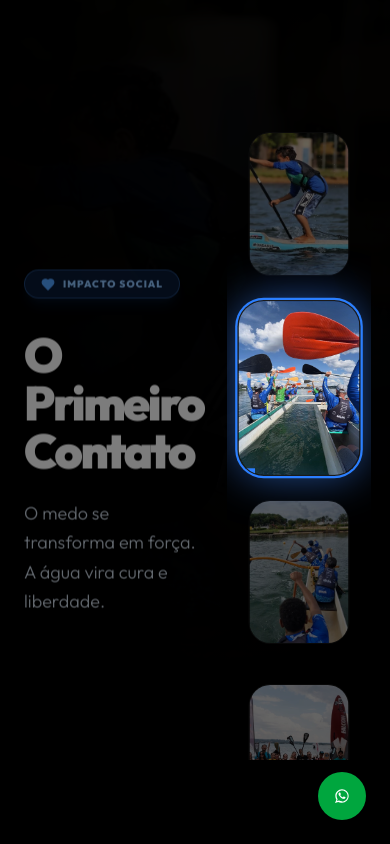
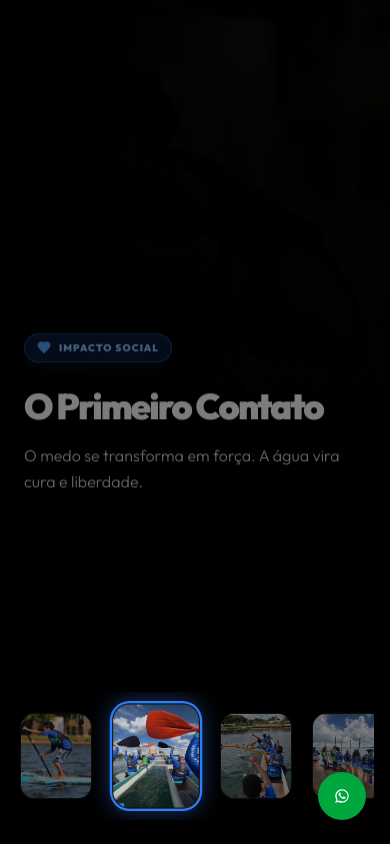
Before and after one commit to JesusVicken/filhosdanacao, a Next.js app in the folder filhosdanacao/: page / in a window 390 px wide. Shown: the top 844 px of the page. Built offline with nearby package versions, Linux system fonts and the light colour scheme; grey boxes are pictures that could not be loaded.

Commit message:
fix: ajuste de parceirias e projects para deixar mais reponsivo

```diff
--- a/filhosdanacao/src/app/_components/projects.tsx
+++ b/filhosdanacao/src/app/_components/projects.tsx
@@ -5,12 +5,11 @@ import Image from 'next/image'
 import { motion, AnimatePresence } from 'framer-motion'
 import { Heart } from 'lucide-react'
 
-// DADOS (Com suporte a React Nodes no Título para formatação premium)
+// DADOS
 const gallery = [
     {
         id: 1,
         src: '/filhosdanacao3.webp',
-        // 🔥 UI Moderna: Título empilhado com destaque no meio 🔥
         title: (
             <span className="flex flex-col gap-1 md:gap-2 leading-[0.9]">
                 <span>Sincronia.</span>
@@ -34,7 +33,7 @@ const gallery = [
     },
     {
         id: 4,
-        src: '/comunidade.jpeg',
+        src: '/lagoFilhos.jpeg',
         title: 'Base de Acolhimento',
         desc: 'Um porto seguro no Lago Paranoá.'
     },
@@ -48,10 +47,13 @@ const gallery = [
 
 export default function Projects() {
     const [activeIndex, setActiveIndex] = useState(0)
-    const containerRef = useRef<HTMLDivElement | null>(null)
+
+    // Referências separadas para o scroll mobile (horizontal) e desktop (vertical)
+    const desktopContainerRef = useRef<HTMLDivElement | null>(null)
+    const mobileContainerRef = useRef<HTMLDivElement | null>(null)
 
     const activeCard = gallery[activeIndex]
-    const SLIDE_DURATION = 6000 // 6 segundos por foto (Tempo ideal para leitura e apreciação)
+    const SLIDE_DURATION = 6000 // 6 segundos
 
     // PRELOAD DAS IMAGENS
     useEffect(() => {
@@ -61,38 +63,44 @@ export default function Projects() {
         })
     }, [])
 
-    // 🔥 NOVA FEATURE: AUTO PLAY DO CARROSSEL 🔥
+    // AUTO PLAY
     useEffect(() => {
         const timer = setInterval(() => {
             setActiveIndex((prev) => (prev + 1) % gallery.length)
         }, SLIDE_DURATION)
-
-        // Se o usuário clicar (activeIndex mudar), o cronômetro reseta,
-        // garantindo que a foto não pule logo após a interação manual.
         return () => clearInterval(timer)
     }, [activeIndex])
 
-    // 🔥 CORREÇÃO: SCROLL LOCAL APENAS NO CARROSSEL 🔥
+    // SCROLL LOCAL (Detecta qual carrossel está ativo e centraliza a miniatura)
     useEffect(() => {
-        const el = containerRef.current
-        if (!el) return
-
+        // Scroll Desktop (Vertical)
+        if (desktopContainerRef.current && window.innerWidth >= 768) {
+            const el = desktopContainerRef.current
             const activeChild = el.children[activeIndex] as HTMLElement
             if (activeChild) {
-            // Calcula o centro do elemento em relação ao container para não afetar o scroll da janela global
                 const offsetTop = activeChild.offsetTop
                 const halfContainer = el.clientHeight / 2
                 const halfChild = activeChild.clientHeight / 2
+                el.scrollTo({ top: offsetTop - halfContainer + halfChild, behavior: 'smooth' })
+            }
+        }
 
-            el.scrollTo({
-                top: offsetTop - halfContainer + halfChild,
-                behavior: 'smooth'
-            })
+        // Scroll Mobile (Horizontal)
+        if (mobileContainerRef.current && window.innerWidth < 768) {
+            const el = mobileContainerRef.current
+            const activeChild = el.children[activeIndex] as HTMLElement
+            if (activeChild) {
+                const offsetLeft = activeChild.offsetLeft
+                const halfContainer = el.clientWidth / 2
+                const halfChild = activeChild.clientWidth / 2
+                el.scrollTo({ left: offsetLeft - halfContainer + halfChild, behavior: 'smooth' })
+            }
         }
     }, [activeIndex])
 
     return (
-        <section className="relative h-screen w-full overflow-hidden bg-black text-white font-sans">
+        // Uso de 100svh garante que não corte no mobile
+        <section className="relative h-[100svh] min-h-[600px] w-full overflow-hidden bg-black text-white font-sans">
 
             {/* BACKGROUND CINEMÁTICO */}
             <AnimatePresence mode="wait">
@@ -107,7 +115,7 @@ export default function Projects() {
                     <motion.div
                         animate={{ scale: 1.1 }}
                         transition={{ duration: 20, ease: "linear" }}
-                        className="w-full h-full"
+                        className="relative w-full h-full"
                     >
                         <Image
                             src={activeCard.src}
@@ -119,46 +127,46 @@ export default function Projects() {
                         />
                     </motion.div>
 
-                    {/* OVERLAYS PRO (Gradientes e escurecimento) */}
-                    <div className="absolute inset-0 bg-black/50" />
-                    <div className="absolute inset-0 bg-gradient-to-t from-black via-black/70 to-transparent" />
-                    <div className="absolute inset-0 bg-gradient-to-r from-black/80 via-transparent to-black/30" />
+                    {/* OVERLAYS PRO */}
+                    <div className="absolute inset-0 bg-black/40" />
+                    <div className="absolute inset-0 bg-gradient-to-t from-black via-black/70 to-transparent md:via-black/50" />
+                    <div className="absolute inset-0 bg-gradient-to-r from-black/90 via-black/40 to-transparent md:from-black/80 md:to-black/30" />
                 </motion.div>
             </AnimatePresence>
 
             {/* CONTEÚDO PRINCIPAL */}
-            <div className="relative z-20 flex h-full">
+            <div className="relative z-20 flex h-full flex-col md:flex-row">
 
-                {/* TEXTO DA ESQUERDA */}
-                <div className="flex flex-col justify-center px-6 md:px-20 max-w-4xl">
+                {/* --- TEXTO (Esquerda no Desktop / Topo no Mobile) --- */}
+                <div className="flex flex-col justify-center px-6 md:px-20 max-w-4xl flex-1 pb-32 md:pb-0 pt-20 md:pt-0">
                     <AnimatePresence mode="wait">
                         <motion.div
                             key={activeCard.id}
-                            initial={{ opacity: 0, y: 40 }}
+                            initial={{ opacity: 0, y: 30 }}
                             animate={{ opacity: 1, y: 0 }}
-                            exit={{ opacity: 0, y: -40 }}
+                            exit={{ opacity: 0, y: -30 }}
                             transition={{ duration: 0.6, ease: "easeOut" }}
                         >
-                            <div className="inline-flex items-center gap-2 px-4 py-1.5 rounded-full bg-blue-500/20 border border-blue-400/30 text-blue-300 text-[10px] font-black uppercase tracking-widest mb-8 backdrop-blur-md shadow-lg shadow-blue-500/10">
+                            <div className="inline-flex items-center gap-2 px-3 py-1.5 md:px-4 rounded-full bg-blue-500/20 border border-blue-400/30 text-blue-300 text-[10px] md:text-xs font-black uppercase tracking-widest mb-6 md:mb-8 backdrop-blur-md shadow-lg shadow-blue-500/10">
                                 <Heart size={14} className="fill-blue-400 text-blue-400" />
                                 Impacto Social
                             </div>
 
-                            <h2 className="text-5xl sm:text-6xl md:text-7xl lg:text-8xl font-black mb-6 tracking-tighter drop-shadow-2xl">
+                            <h2 className="text-4xl sm:text-5xl md:text-7xl lg:text-8xl font-black mb-4 md:mb-6 tracking-tighter drop-shadow-2xl">
                                 {activeCard.title}
                             </h2>
 
-                            <p className="text-lg md:text-xl lg:text-2xl text-slate-300 max-w-2xl font-light leading-relaxed drop-shadow-md">
+                            <p className="text-base sm:text-lg md:text-xl lg:text-2xl text-slate-300 max-w-2xl font-light leading-relaxed drop-shadow-md">
                                 {activeCard.desc}
                             </p>
                         </motion.div>
                     </AnimatePresence>
                 </div>
 
-                {/* CARROSSEL LATERAL DIREITO */}
-                <div className="ml-auto flex items-center pr-6 md:pr-12 z-30">
+                {/* --- CARROSSEL LATERAL (Apenas Desktop) --- */}
+                <div className="hidden md:flex ml-auto items-center pr-12 z-30">
                     <div
-                        ref={containerRef}
+                        ref={desktopContainerRef}
                         className="flex flex-col gap-6 overflow-y-auto max-h-[80vh] snap-y snap-mandatory px-4 py-10 relative
                         [-ms-overflow-style:none] [scrollbar-width:none] [&::-webkit-scrollbar]:hidden scroll-smooth"
                     >
@@ -166,38 +174,29 @@ export default function Projects() {
                             <motion.div
                                 key={item.id}
                                 onClick={() => setActiveIndex(index)}
-                                className={`relative w-28 h-40 md:w-36 md:h-52 rounded-[1.5rem] overflow-hidden cursor-pointer snap-center transition-all duration-500 border border-white/10 shrink-0
+                                className={`relative w-36 h-52 rounded-[1.5rem] overflow-hidden cursor-pointer snap-center transition-all duration-500 border border-white/10 shrink-0
                                 ${activeIndex === index
                                         ? 'scale-110 ring-2 ring-blue-500 shadow-[0_0_40px_rgba(59,130,246,0.6)] z-10 border-transparent'
                                         : 'scale-90 opacity-40 hover:opacity-100 hover:scale-95'}
                                 `}
                             >
-                                <Image
-                                    src={item.src}
-                                    alt="Miniatura"
-                                    fill
-                                    sizes="(max-width: 768px) 150px, 200px"
-                                    className="object-cover"
-                                />
+                                <Image src={item.src} alt="Miniatura" fill sizes="150px" className="object-cover" />
 
-                                {/* Glow animado interno na miniatura ativa */}
                                 {activeIndex === index && (
+                                    <>
                                         <motion.div
                                             className="absolute inset-0 rounded-[1.5rem] pointer-events-none"
                                             animate={{ opacity: [0.2, 0.5, 0.2] }}
                                             transition={{ duration: 2, repeat: Infinity }}
                                             style={{ boxShadow: 'inset 0 0 20px rgba(59,130,246,0.5)' }}
                                         />
-                                )}
-
-                                {/* 🔥 BARRA DE PROGRESSO DO AUTO-PLAY 🔥 */}
-                                {activeIndex === index && (
                                         <motion.div
                                             initial={{ width: 0 }}
                                             animate={{ width: "100%" }}
                                             transition={{ duration: SLIDE_DURATION / 1000, ease: "linear" }}
                                             className="absolute bottom-0 left-0 h-1.5 bg-blue-500 z-20"
                                         />
+                                    </>
                                 )}
                             </motion.div>
                         ))}
@@ -205,6 +204,40 @@ export default function Projects() {
                 </div>
             </div>
 
+            {/* --- CARROSSEL INFERIOR (Apenas Mobile) --- */}
+            <div className="md:hidden absolute bottom-6 left-0 w-full z-30 px-4">
+                <div
+                    ref={mobileContainerRef}
+                    className="flex items-center gap-3 overflow-x-auto snap-x snap-mandatory [-ms-overflow-style:none] [scrollbar-width:none] [&::-webkit-scrollbar]:hidden pb-4 pt-4"
+                >
+                    {gallery.map((item, index) => (
+                        <motion.div
+                            key={item.id}
+                            onClick={() => setActiveIndex(index)}
+                            className={`relative w-20 h-24 sm:w-24 sm:h-28 rounded-2xl overflow-hidden cursor-pointer snap-center shrink-0 transition-all duration-500 border border-white/10
+                            ${activeIndex === index
+                                    ? 'scale-110 ring-2 ring-blue-500 shadow-[0_0_20px_rgba(59,130,246,0.5)] z-10 border-transparent mx-2'
+                                    : 'scale-90 opacity-50 hover:opacity-100'}
+                            `}
+                        >
+                            <Image src={item.src} alt="Miniatura" fill sizes="100px" className="object-cover" />
+
+                            {activeIndex === index && (
+                                <>
+                                    <div className="absolute inset-0 bg-black/10" />
+                                    <motion.div
+                                        initial={{ width: 0 }}
+                                        animate={{ width: "100%" }}
+                                        transition={{ duration: SLIDE_DURATION / 1000, ease: "linear" }}
+                                        className="absolute bottom-0 left-0 h-1 bg-blue-500 z-20"
+                                    />
+                                </>
+                            )}
+                        </motion.div>
+                    ))}
+                </div>
+            </div>
+
         </section>
     )
 }
```
Also changed, not shown: filhosdanacao/src/app/_components/footer.tsx (+5 -3 lines). Lines whose indentation alone changed are shown as unchanged.
